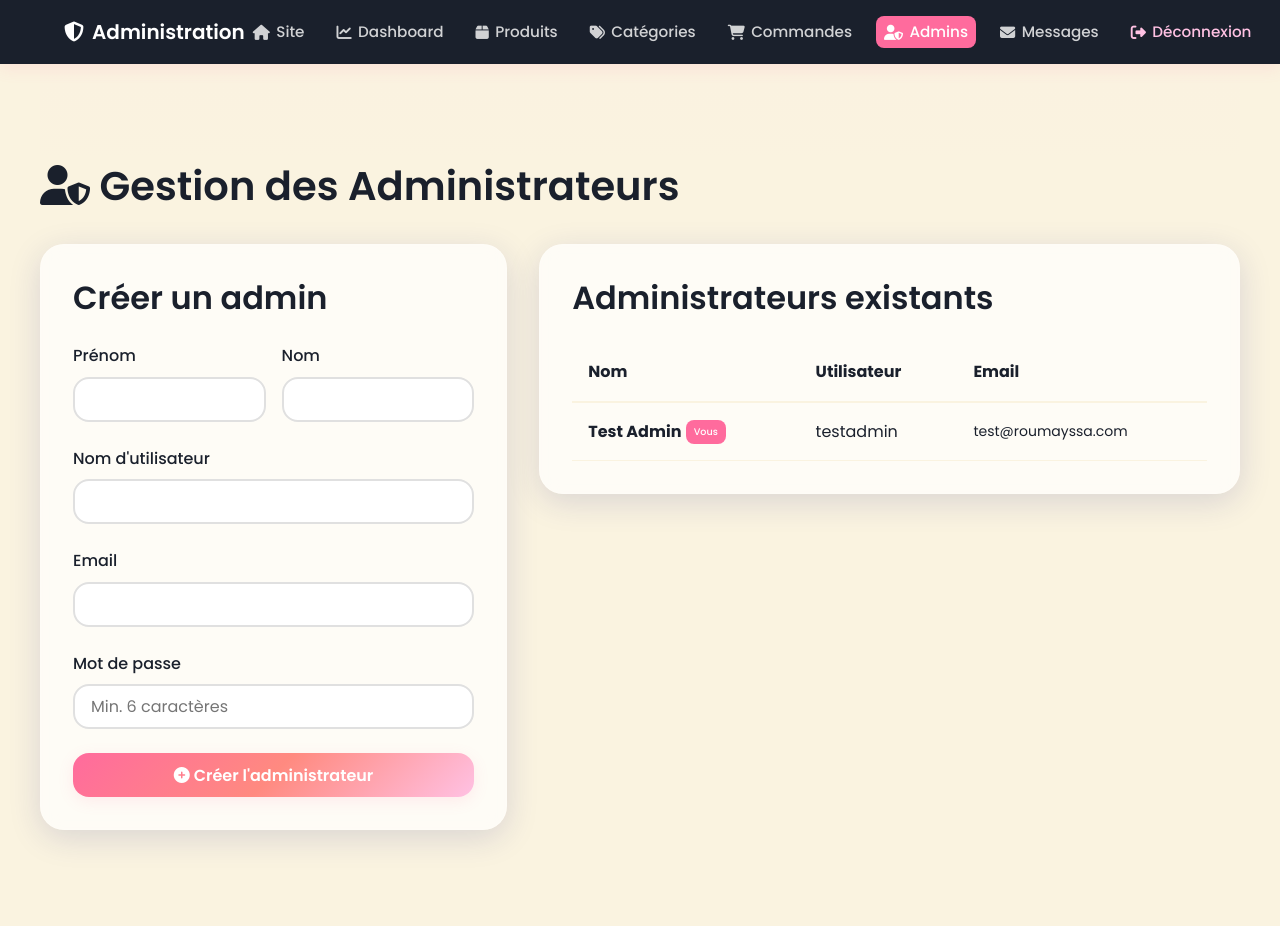
After one commit to iyedM/roumayssa-shop, a PHP site: page /admin/manage_admins.php in a window 1280 px wide. The commit adds this page. Run offline with PHP 8.4, Linux system fonts and the light colour scheme; a user stored in the database is signed in; data comes from the database, SQL or seed files in the repository; some libraries are stand-ins or nearby versions.

Commit message:
Creating Admin

```diff
--- /dev/null
+++ b/admin/manage_admins.php
@@ -0,0 +1,182 @@
+<?php
+session_start();
+require_once "../includes/db.php";
+require_once "../config/config.php";
+require_once "../includes/security.php";
+
+// Initialize secure session
+initSecureSession();
+
+// Protection: Only logged in admins can access
+if (!isset($_SESSION['admin_id'])) {
+    header("Location: login.php");
+    exit;
+}
+
+$error = '';
+$success = '';
+
+// Handle Admin Creation
+if ($_SERVER['REQUEST_METHOD'] === 'POST' && isset($_POST['create_admin'])) {
+    // Verify CSRF token
+    if (!validateCsrfToken($_POST['csrf_token'] ?? '')) {
+        $error = "Erreur de sécurité. Veuillez réessayer.";
+    } else {
+        $firstName = sanitizeString($_POST['first_name'] ?? '');
+        $lastName = sanitizeString($_POST['last_name'] ?? '');
+        $username = sanitizeString($_POST['username'] ?? '');
+        $email = sanitizeEmail($_POST['email'] ?? '');
+        $password = $_POST['password'] ?? '';
+
+        // Validation
+        if (!$firstName || !$lastName || !$username || !$email || !$password) {
+            $error = "Tous les champs sont obligatoires.";
+        } elseif (strlen($password) < 6) {
+            $error = "Le mot de passe doit faire au moins 6 caractères.";
+        } else {
+            // Check if username/email already exists
+            $stmt = $pdo->prepare("SELECT id FROM admin WHERE username = :u OR email = :e");
+            $stmt->execute(['u' => $username, 'e' => $email]);
+            if ($stmt->fetch()) {
+                $error = "Le nom d'utilisateur ou l'email est déjà utilisé.";
+            } else {
+                // Create admin
+                try {
+                    $hashedPassword = password_hash($password, PASSWORD_DEFAULT);
+                    $stmt = $pdo->prepare("
+                        INSERT INTO admin (first_name, last_name, username, email, password)
+                        VALUES (:fn, :ln, :u, :e, :p)
+                    ");
+                    $stmt->execute([
+                        'fn' => $firstName,
+                        'ln' => $lastName,
+                        'u' => $username,
+                        'e' => $email,
+                        'p' => $hashedPassword
+                    ]);
+                    $success = "Nouvel administrateur créé avec succès !";
+                    // Clear post data
+                    $_POST = [];
+                } catch (PDOException $e) {
+                    $error = "Erreur lors de la création : " . $e->getMessage();
+                }
+            }
+        }
+    }
+}
+
+// Get all admins
+$admins = $pdo->query("SELECT id, first_name, last_name, username, email, created_at FROM admin ORDER BY created_at DESC")->fetchAll();
+?>
+<!DOCTYPE html>
+<html lang="fr">
+<head>
+    <meta charset="UTF-8">
+    <meta name="viewport" content="width=device-width, initial-scale=1.0">
+    <title>Gestion des Admins - <?= SITE_NAME ?></title>
+
+    <link href="https://fonts.googleapis.com/css2?family=Poppins:wght@400;500;600;700&display=swap" rel="stylesheet">
+    <link rel="stylesheet" href="https://cdnjs.cloudflare.com/ajax/libs/font-awesome/6.4.0/css/all.min.css">
+    <link rel="stylesheet" href="/assets/css/style.css">
+
+    <style>
+        body { background:var(--neutral-beige); }
+        .admin-mgmt-grid {
+            display: grid;
+            grid-template-columns: 1fr 1.5fr;
+            gap: var(--space-xl);
+            align-items: start;
+        }
+        @media (max-width: 992px) {
+            .admin-mgmt-grid { grid-template-columns: 1fr; }
+        }
+    </style>
+</head>
+<body>
+
+<?php include '../templates/admin_navbar.php'; ?>
+
+<div class="container section">
+    <h1 class="mb-4"><i class="fas fa-user-shield"></i> Gestion des Administrateurs</h1>
+
+    <?php if($error): ?>
+        <div class="alert alert-error mb-4">
+            <i class="fas fa-exclamation-circle"></i> <?= $error ?>
+        </div>
+    <?php endif; ?>
+
+    <?php if($success): ?>
+        <div class="alert alert-success mb-4">
+            <i class="fas fa-check-circle"></i> <?= $success ?>
+        </div>
+    <?php endif; ?>
+
+    <div class="admin-mgmt-grid">
+        <!-- Creation Form -->
+        <div class="card">
+            <h2 class="mb-3">Créer un admin</h2>
+            <form method="POST">
+                <?= csrfTokenField() ?>
+                <div class="form-row" style="display:grid; grid-template-columns: 1fr 1fr; gap:1rem;">
+                    <div class="form-group">
+                        <label class="form-label">Prénom</label>
+                        <input type="text" name="first_name" class="form-control" value="<?= htmlspecialchars($_POST['first_name'] ?? '') ?>" required>
+                    </div>
+                    <div class="form-group">
+                        <label class="form-label">Nom</label>
+                        <input type="text" name="last_name" class="form-control" value="<?= htmlspecialchars($_POST['last_name'] ?? '') ?>" required>
+                    </div>
+                </div>
+                <div class="form-group">
+                    <label class="form-label">Nom d'utilisateur</label>
+                    <input type="text" name="username" class="form-control" value="<?= htmlspecialchars($_POST['username'] ?? '') ?>" required>
+                </div>
+                <div class="form-group">
+                    <label class="form-label">Email</label>
+                    <input type="email" name="email" class="form-control" value="<?= htmlspecialchars($_POST['email'] ?? '') ?>" required>
+                </div>
+                <div class="form-group">
+                    <label class="form-label">Mot de passe</label>
+                    <input type="password" name="password" class="form-control" placeholder="Min. 6 caractères" required>
+                </div>
+                <button type="submit" name="create_admin" class="btn btn-primary btn-block">
+                    <i class="fas fa-plus-circle"></i> Créer l'administrateur
+                </button>
+            </form>
+        </div>
+
+        <!-- Admin List -->
+        <div class="card">
+            <h2 class="mb-3">Administrateurs existants</h2>
+            <div class="table-container" style="overflow-x:auto;">
+                <table style="width:100%; border-collapse:collapse;">
+                    <thead>
+                        <tr style="border-bottom:2px solid var(--neutral-beige);">
+                            <th style="padding:1rem; text-align:left;">Nom</th>
+                            <th style="padding:1rem; text-align:left;">Utilisateur</th>
+                            <th style="padding:1rem; text-align:left;">Email</th>
+                        </tr>
+                    </thead>
+                    <tbody>
+                        <?php foreach($admins as $admin): ?>
+                        <tr style="border-bottom:1px solid var(--neutral-beige);">
+                            <td style="padding:1rem;">
+                                <strong><?= htmlspecialchars($admin['first_name'] . ' ' . $admin['last_name']) ?></strong>
+                                <?php if($admin['id'] == $_SESSION['admin_id']): ?>
+                                    <span class="badge badge-primary" style="font-size:0.6rem; vertical-align:middle;">Vous</span>
+                                <?php endif; ?>
+                            </td>
+                            <td style="padding:1rem;"><?= htmlspecialchars($admin['username']) ?></td>
+                            <td style="padding:1rem; font-size:0.875rem;"><?= htmlspecialchars($admin['email']) ?></td>
+                        </tr>
+                        <?php endforeach; ?>
+                    </tbody>
+                </table>
+            </div>
+        </div>
+    </div>
+</div>
+
+<script src="/assets/js/main.js"></script>
+</body>
+</html>
--- a/templates/admin_navbar.php
+++ b/templates/admin_navbar.php
@@ -24,6 +24,9 @@ $currentPage = basename($_SERVER['PHP_SELF']);
             </a>
             <a href="/admin/orders.php" class="navbar-link <?= in_array($currentPage, ['orders.php', 'order_detail.php']) ? 'active' : '' ?>">
                 <i class="fas fa-shopping-cart"></i> Commandes
+            </a>
+            <a href="/admin/manage_admins.php" class="navbar-link <?= $currentPage == 'manage_admins.php' ? 'active' : '' ?>">
+                <i class="fas fa-user-shield"></i> Admins
             </a>
             <a href="/admin/messages.php" class="navbar-link <?= in_array($currentPage, ['messages.php', 'message_detail.php']) ? 'active' : '' ?>">
                 <i class="fas fa-envelope"></i> Messages
```
